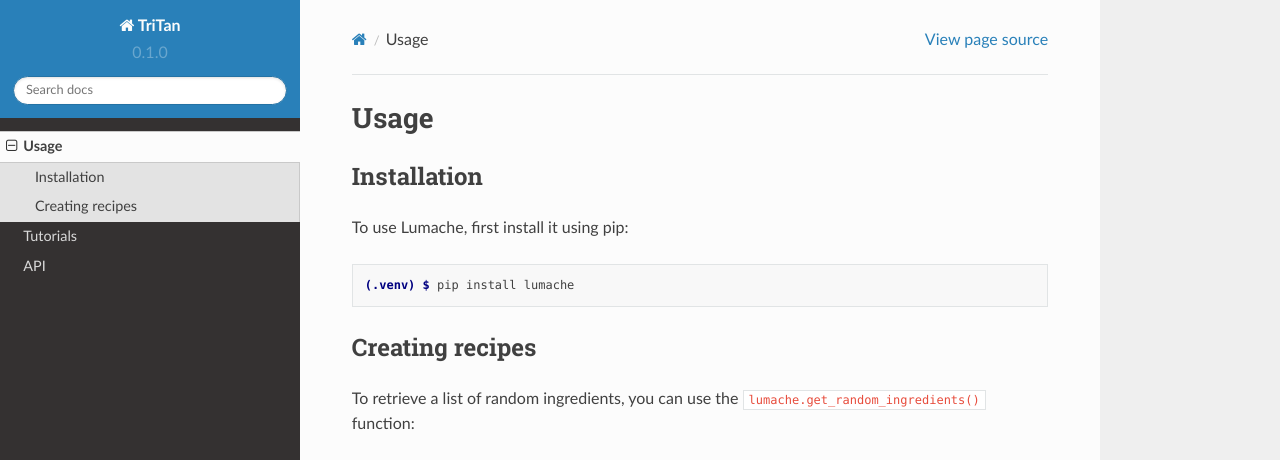
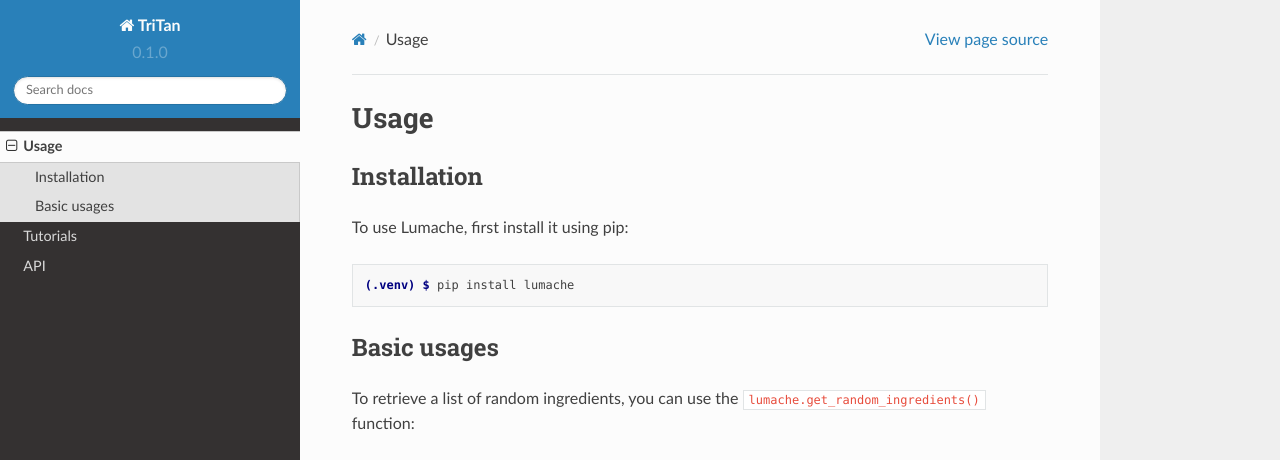
Before and after one commit to maxxxxxxxin/rtd-tutorial, a Sphinx documentation site: the page built from docs/source/usage.rst, in a window 1280 px wide and 1095 px high. Shown: the top 460 px of the window. Built offline with Sphinx 7.4.7 and the Read the Docs theme 2.0.0, drawn with Linux system fonts in a browser that asks for light colours; grey boxes are pictures that could not be loaded.

Commit message:
Update usage.rst

```diff
--- a/docs/source/usage.rst
+++ b/docs/source/usage.rst
@@ -12,7 +12,7 @@ To use Lumache, first install it using pip:
 
    (.venv) $ pip install lumache
 
-Creating recipes
+Basic usages
 ----------------
 
 To retrieve a list of random ingredients,
```
